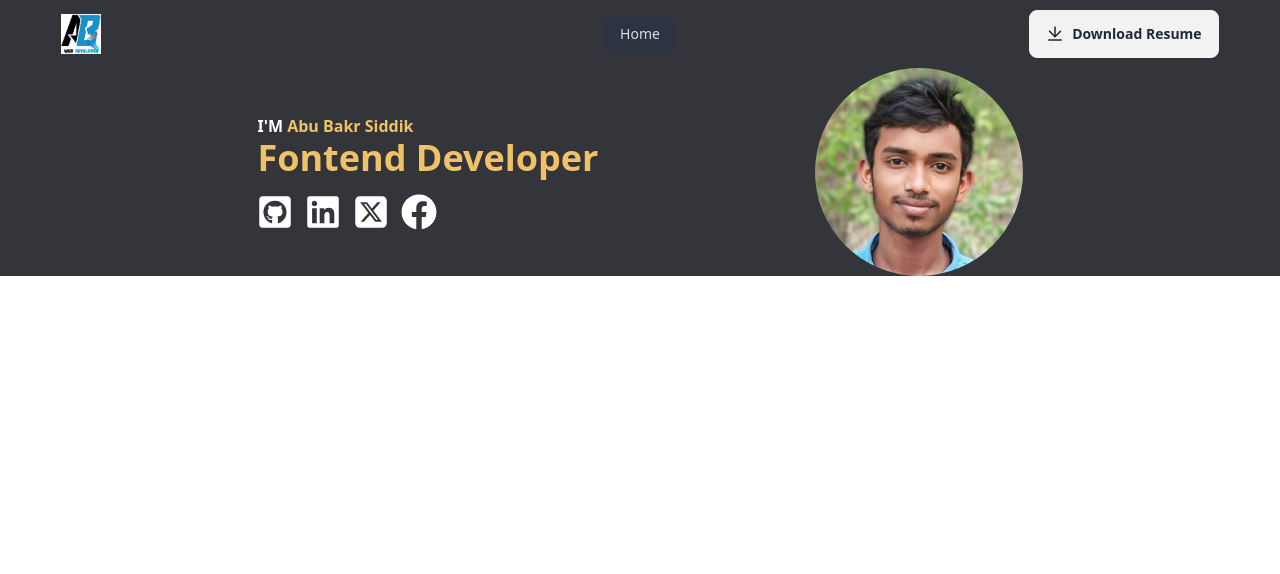
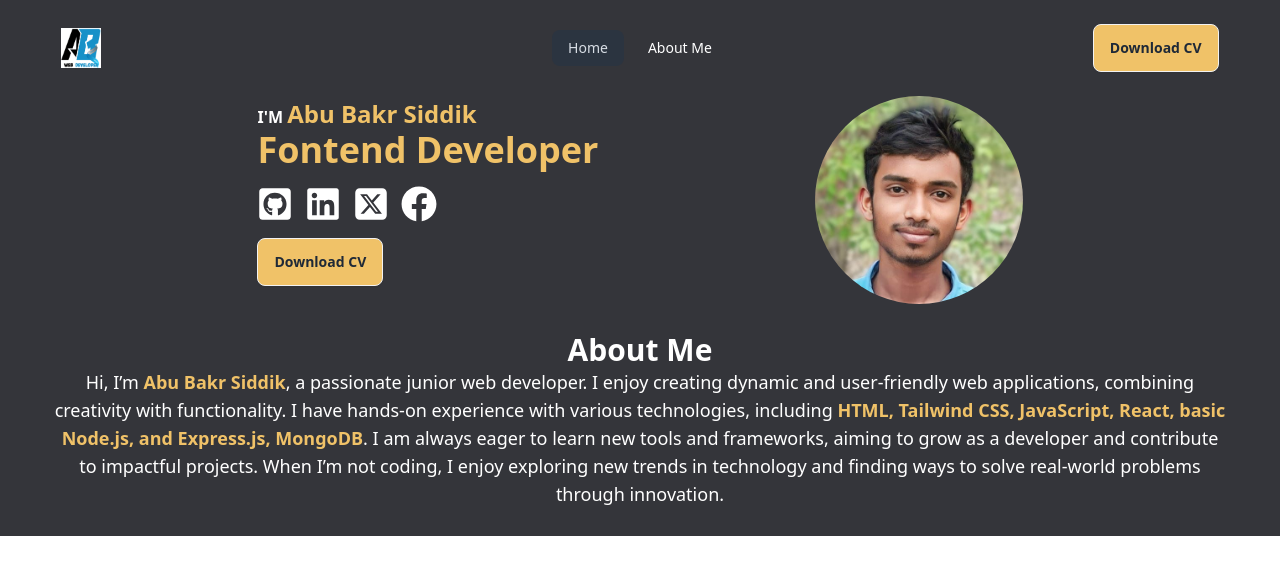
Before and after one commit to abubakrsiddikl/my-portfolio, a React (Vite) app: page / in a window 1280 px wide. Shown: the top 574 px of the page. Built offline with nearby package versions, Linux system fonts and the light colour scheme.

Commit message:
final commit

```diff
--- /dev/null
+++ b/src/components/AboutMe/AboutMe.jsx
@@ -0,0 +1,22 @@
+import React from "react";
+
+const AboutMe = () => {
+  return (
+    <div className="mt-7 pb-7">
+      <h1 className="text-3xl text-white text-center font-bold">About Me</h1>
+      <p className="text-white text-lg text-center">
+        Hi, I’m <span className="text-[#F0C268] font-bold">Abu Bakr Siddik</span>, a passionate junior web developer. I enjoy
+        creating dynamic and user-friendly web applications, combining
+        creativity with functionality. I have hands-on experience with various
+        technologies, including <span className="text-[#F0C268] font-bold">HTML, Tailwind CSS, JavaScript, React, basic
+        Node.js, and Express.js, MongoDB</span>. I am always eager to learn new tools and
+        frameworks, aiming to grow as a developer and contribute to impactful
+        projects. When I’m not coding, I enjoy exploring new trends in
+        technology and finding ways to solve real-world problems through
+        innovation.
+      </p>
+    </div>
+  );
+};
+
+export default AboutMe;
--- a/src/components/Home/Banner.jsx
+++ b/src/components/Home/Banner.jsx
@@ -9,11 +9,12 @@ const Banner = () => {
         {/* text div */}
         <div>
           <h1 className="text-white font-bold">
-            I'M <span className="text-[#F0C268]">Abu Bakr Siddik</span>
+            I'M <span className="text-[#F0C268] text-2xl">Abu Bakr Siddik</span>
           </h1>
           <p className="text-4xl text-[#F0C268] font-bold mb-4">
             Fontend Developer
           </p>
+          {/* ///link div */}
           <div className="text-white text-4xl flex justify-start items-center gap-3">
             <a href="https://github.com/abubakrsiddikl" target="_blank">
               <FaGithubSquare />
@@ -34,6 +35,7 @@ const Banner = () => {
               <FaFacebook></FaFacebook>
             </a>
           </div>
+          <button className="btn bg-[#F0C268] my-4">Download CV</button>
         </div>
         {/* image div */}
         <div>
--- a/src/components/Home/Home.jsx
+++ b/src/components/Home/Home.jsx
@@ -1,10 +1,12 @@
 import React from "react";
 import Banner from "./Banner";
+import AboutMe from "../AboutMe/AboutMe";
 
 const Home = () => {
   return (
     <div>
       <Banner></Banner>
+      <AboutMe></AboutMe>
     </div>
   );
 };
--- a/src/components/Navbar/Navbar.jsx
+++ b/src/components/Navbar/Navbar.jsx
@@ -6,9 +6,12 @@ import logo from "../../assets/logo.png";
 const Navbar = () => {
   const links = (
     <>
-      <ul>
+      <ul className="md:flex gap-2 text-white ">
         <li>
           <NavLink to="/">Home</NavLink>
+        </li>
+        <li>
+          <NavLink to="/about">About Me</NavLink>
         </li>
       </ul>
     </>
@@ -18,7 +21,7 @@ const Navbar = () => {
       <div className="navbar-start">
         <div className="dropdown">
           <div tabIndex={0} role="button" className="btn btn-ghost lg:hidden">
-            <p className="text-2xl font-bold">
+            <p className="text-2xl text-white font-bold">
               <RiMenuFill></RiMenuFill>
             </p>
           </div>
@@ -37,12 +40,7 @@ const Navbar = () => {
         <ul className="menu menu-horizontal px-1">{links}</ul>
       </div>
       <div className="navbar-end">
-        <a className="btn">
-          <span className="text-lg">
-            <RiDownloadLine></RiDownloadLine>{" "}
-          </span>
-          Download Resume
-        </a>
+        <a className="btn bg-[#F0C268] my-4">Download CV</a>
       </div>
     </div>
   );
--- /dev/null
+++ b/src/components/Skill/Skill.jsx
@@ -0,0 +1,11 @@
+import React from 'react';
+
+const Skill = () => {
+    return (
+        <div>
+
+        </div>
+    );
+};
+
+export default Skill;
--- a/src/main.jsx
+++ b/src/main.jsx
@@ -4,6 +4,7 @@ import "./index.css";
 import { createBrowserRouter, RouterProvider } from "react-router-dom";
 import MainLayout from "./components/ManiLayout/MainLayout";
 import Home from "./components/Home/Home";
+import AboutMe from "./components/AboutMe/AboutMe";
 
 const router = createBrowserRouter([
   {
@@ -14,6 +15,10 @@ const router = createBrowserRouter([
         path: "/",
         element: <Home></Home>,
       },
+      {
+        path: "/about",
+        element: <AboutMe></AboutMe>
+      }
     ],
   },
 ]);
```
Also changed, not shown: public/skill.json (added, +37 -0 lines).
